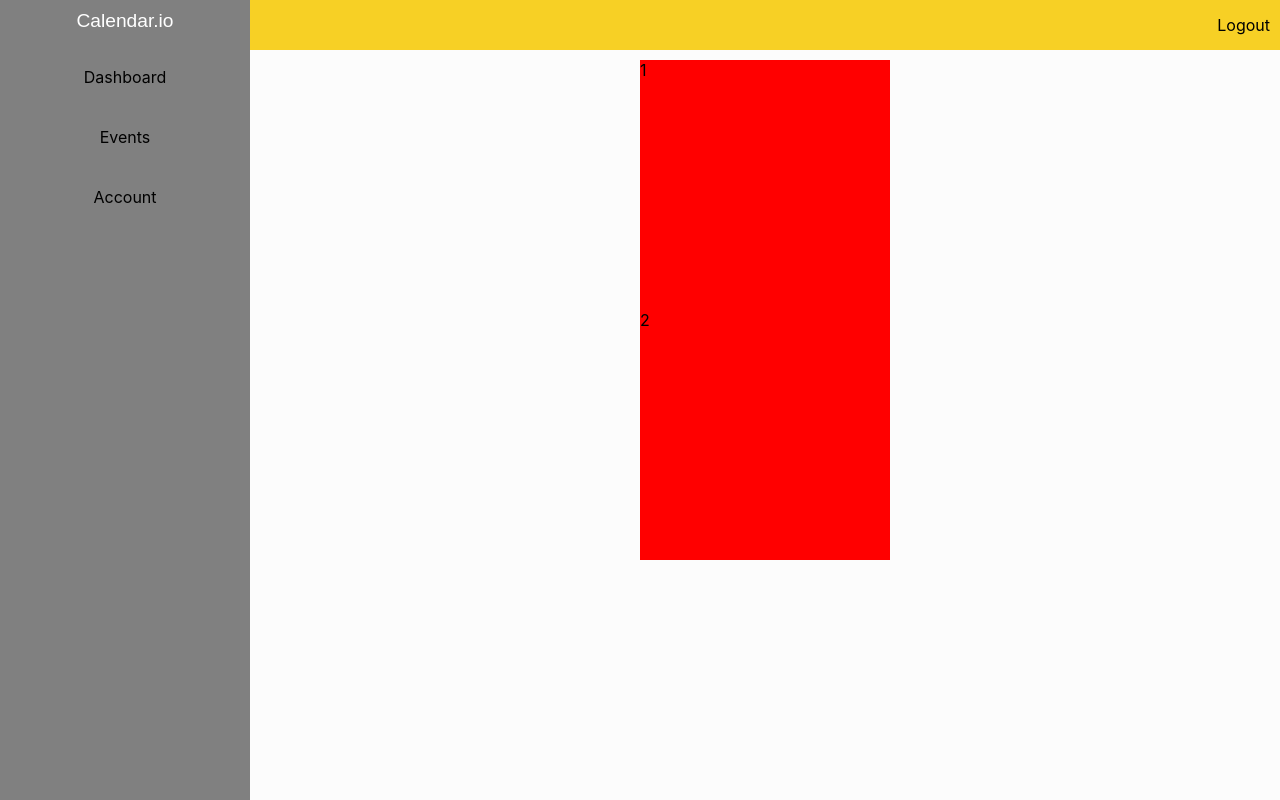
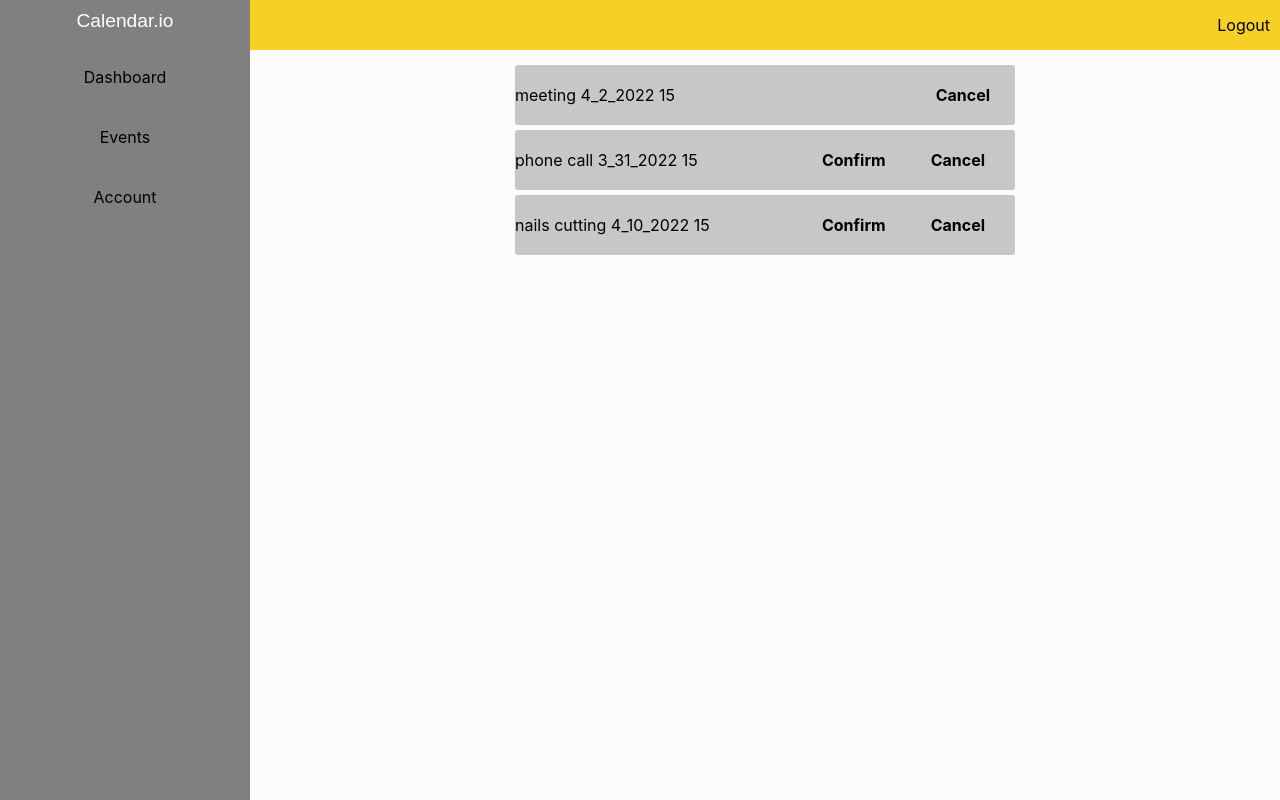
Before and after one commit to antoniudin/coffee, a React (Create React App) app: page /events in a window 1280 px wide. Built offline with nearby package versions, Linux system fonts and the light colour scheme.

Commit message:
UI updated, logic rebuilt

```diff
--- a/src/App.js
+++ b/src/App.js
@@ -6,7 +6,7 @@ import ConsumerCal from './pages/ConsumerCal';
 import NotFound from './pages/NotFound';
 import EventForm from './components/EventForm';
 import ConsumerEvent from './pages/ConsumerEvent';
-import ProviderMain from './pages/ProviderMain';
+import ProviderEvents from './pages/ProviderEvents';
 import Account from './pages/Account';
 import Dashboard from './pages/Dashboard';
 
@@ -37,11 +37,11 @@ export default function App() {
       <Route path="/explore:id" element={<Explore home={'test'}/>}/>
       <Route path="/explore" element={<Explore home={'test'}/>}/>
       {loggedUser.logged && <Route path={`/login/${loggedUser.link}`} element={<Dashboard user={loggedUser}/>}/>}
-      {loggedUser.logged && <Route path={`/login/${loggedUser.link}//dashboard`} element={<Dashboard user={loggedUser}/>}/>}
+      {loggedUser.logged && <Route path={`/login/${loggedUser.link}/dashboard`} element={<Dashboard user={loggedUser}/>}/>}
       <Route path="/cons" element={<ConsumerCal/>}/>
       <Route path="/faq" element={<FAQ/>}/>
       <Route path="/dashboard" element={<Dashboard/>}/>
-      <Route path="/events" element={<ProviderMain/>}/>
+      <Route path="/events" element={<ProviderEvents/>}/>
       <Route path="/account" element={<Account/>}/>
       {providers.map(provider=>
         <Route>
--- a/src/components/Calendar.js
+++ b/src/components/Calendar.js
@@ -9,6 +9,7 @@ function Calendar(props) {
   const months=['Jan','Feb','Mar','Apr','May','Jun','Jul','Aug','Sep','Oct','Nov','Dec']
   const wdays = [0,1,2,3,4,5,6];
   const unavailableDays = props.unavailableDays
+  const events = props.events
   const currentMonth = getMonth()
 
   const [focus, setFocus ] = useState()
@@ -18,12 +19,6 @@ function Calendar(props) {
     emptyDays:[],
     days:[],
   })
-
-  const events=[
-    {id:1, date:'2_2_2022', providerName:'', consumerId:2, start:'5', time:'pm', long:15},
-    {id:2, date:'3_31_2022', providerName:'', consumerId:2, start:'5', time:'pm', long:15},
-    {id:3, date:'2_10_2022', providerName:'', consumerId:2, start:'4', time:'pm', long:15},
-  ]
 
   function getMonth() {
     const today = new Date();
@@ -139,7 +134,7 @@ function daysInMonth (month, year) {
         <div onClick={()=> handleShowData(obj)} className={`${focus==obj? 'focusCell':null} ${unavailableDays.filter(element=> element==obj.wday).length>0 ? 'cell':'activeCell'}`}>
             {obj.id}
             <div className="events">
-            {findEvent(obj).map(event=>
+            {findEvent(obj.id).map(event=>
                 <div className="event" key={event.id}>
                   <span class="tooltip">{tooltipBuilder(event.id)}</span>
                 </div>
--- /dev/null
+++ b/src/components/Events.js
@@ -0,0 +1,30 @@
+import React from 'react'
+
+export default function Events() {
+
+    const events=[
+        {id:1, date:'4_2_2022', providerName:'', status:'confirmed', description:'meeting', consumerId:2, from:0, to:15, type:15},
+        {id:2, date:'3_31_2022', providerName:'', status:'', description:'phone call', consumerId:2, from:15, to:30, type:15},
+        {id:3, date:'4_10_2022', providerName:'', status:'', description:'nails cutting', from:30, to:45, type:15},
+      ]
+
+      function eventConfirm (id) {
+        const event = events.filter(event=> event.id!=id)
+
+      }
+
+    return (
+    <div className="eventList">
+        {events.map(event =>
+            <div className="eventListItem">
+                <div>{event.description} {event.date} {event.type}</div>
+                <div className="eventListButtons">
+                    {event.status!='confirmed' && <div className="button" onClick={()=>eventConfirm(event.id)}>Confirm</div>}
+                    <div className="button">Cancel</div>
+                </div>
+
+            </div>
+            )}
+    </div>
+  )
+}
--- a/src/components/ProviderNavbar.js
+++ b/src/components/ProviderNavbar.js
@@ -3,12 +3,15 @@ import { NavLink, useLocation } from 'react-router-dom'
 
 export default function ProviderNavbar(props) {
 
+  const loggedUser = props.loggedUser
+
   return (
     <div className="provNav">
       <div className="providerNavLogo">Calendar.io</div>
-      <NavLink className="providerNavButton" to='/dashboard'>Dashboard</NavLink>
+      <NavLink className="providerNavButton" to="/dashboard">Dashboard</NavLink>
       <NavLink className="providerNavButton" to='/events'>Events</NavLink>
       <NavLink className="providerNavButton" to='/account'>Account</NavLink>
+      <p>{loggedUser}</p>
     </div>
   )
 }
--- a/src/index.css
+++ b/src/index.css
@@ -363,11 +363,20 @@ code {
 }
 
 .eventList {
-
+  display: flex;
+  flex-direction: column;
 }
 
 .eventListItem {
-
+  display: flex;
+  flex-direction: row;
+  justify-content: space-between;
+  align-items: center;
+  height: 60px;
+  background-color: #c7c7c7;
+  border-radius: 3px;
+  width: 500px;
+  margin-top: 5px;
 }
 
 .carrotQuest {
@@ -616,3 +625,9 @@ cursor: pointer;
 .weekSaveButton {
   margin-top: 10px;
 }
+
+.eventListButtons {
+  display: flex;
+  flex-direction: row;
+  margin-right: 10px;
+}
--- a/src/pages/Account.js
+++ b/src/pages/Account.js
@@ -6,13 +6,20 @@ import Calendar from '../components/Calendar'
 export default function Account() {
 
   const unavailableDays=[1]
+  const events=[
+    {id:1, date:'4_2_2022', providerName:'', consumerId:2, start:'5', time:'pm', long:15},
+    {id:2, date:'3_31_2022', providerName:'', consumerId:2, start:'5', time:'pm', long:15},
+    {id:3, date:'4_10_2022', providerName:'', consumerId:2, start:'4', time:'pm', long:15},
+  ]
+
 
   return (
       <div className="providerMainPage">
         <ProviderNavbar/>
         <div className="providerContent">
           <ProviderTopNavbar/>
-          <Calendar unavailableDays={unavailableDays}/>
+          <Calendar unavailableDays={unavailableDays} events={events}/>
+
         </div>
     </div>
   )
--- a/src/pages/ConsumerCal.js
+++ b/src/pages/ConsumerCal.js
@@ -9,7 +9,15 @@ import { useNavigate, useLocation } from 'react-router-dom'
 
 export default function ProviderCal(props) {
 
+    const unavailableDays=[1]
+    const events=[
+    {id:1, date:'4_2_2022', providerName:'', consumerId:2, start:'5', time:'pm', long:15},
+    {id:2, date:'3_31_2022', providerName:'', consumerId:2, start:'5', time:'pm', long:15},
+    {id:3, date:'4_10_2022', providerName:'', consumerId:2, start:'4', time:'pm', long:15},
+  ]
+
     const navigate = useNavigate();
+
     const date = useSelector(state=>state.chosenDate)
 
     function handleDay () {
@@ -21,7 +29,8 @@ export default function ProviderCal(props) {
             <p>Your fency logo</p>
 
             <div className="eventContainer">
-            <Calendar/>
+
+            <Calendar unavailableDays={unavailableDays} events={events}/>
             <button onClick={()=>handleDay()}>This day</button>
             </div>
     </div>
--- a/src/pages/ConsumerEvent.js
+++ b/src/pages/ConsumerEvent.js
@@ -10,6 +10,7 @@ export default function ConsumerEvent (props) {
 
     const navigate = useNavigate();
 
+    //have to fetch from the server by loading provider
     const eventTypes = [
         '15min'
     ]
--- a/src/pages/Dashboard.js
+++ b/src/pages/Dashboard.js
@@ -3,15 +3,15 @@ import ProviderNavbar from '../components/ProviderNavbar'
 import ProviderTopNavbar from '../components/ProviderTopNavbar'
 import AvailableDays from '../components/AvailableDays'
 
-export default function Dashboard() {
+export default function Dashboard(props) {
 
-  const loggedUser = true
+  const loggedUser = props.loggedUser
 
   const unavailableDays=[1]
 
   return (
       <div className="providerMainPage">
-        <ProviderNavbar/>
+        <ProviderNavbar loggedUser={loggedUser}/>
         <div className="providerContent">
           <ProviderTopNavbar/>
           <AvailableDays/>
--- a/src/pages/ProviderCal.js
+++ b/src/pages/ProviderCal.js
@@ -17,9 +17,6 @@ export default function ProviderCal(props) {
     {id:3, date:'3/31/2022', dd:5, mm:2, yy:2022, providerId:1, consumerId:2, start:'5', end:'6', time:'pm', type:'meeting', aproved:false},
     {id:4, date:'2/10/2022', dd:10, mm:3, yy:2022, providerId:1, consumerId:2, start:'4', end:'5', time:'pm', type:'phonecall', aproved:false},
   ]
-    useEffect (()=> {
-
-    })
 
     function buildEvent (event) {
         const result = event.type + " from " + event.start + event.time + " to " + event.end + event.time
@@ -34,8 +31,6 @@ export default function ProviderCal(props) {
 
     return (
             <div className='page'>
-
-            <p>Here is your Dashboard</p>
 
             <button onClick={()=>dateChoosen()}>Date is choosen</button>
 
--- a/src/pages/ProviderMain.js
+++ b/src/pages/ProviderEvents.js
@@ -1,19 +1,16 @@
 import React from 'react'
 import ProviderNavbar from '../components/ProviderNavbar'
 import ProviderTopNavbar from '../components/ProviderTopNavbar'
+import Events from '../components/Events'
 
-export default function ProviderMain() {
-
-  const loggedUser = true
-
+export default function ProviderEvents() {
 
   return (
       <div className="providerMainPage">
-        {loggedUser && <ProviderNavbar/>}
+        <ProviderNavbar/>
         <div className="providerContent">
           <ProviderTopNavbar/>
-          <div className="providerContentItem">1</div>
-          <div className="providerContentItem">2</div>
+          <Events/>
         </div>
     </div>
   )
```
